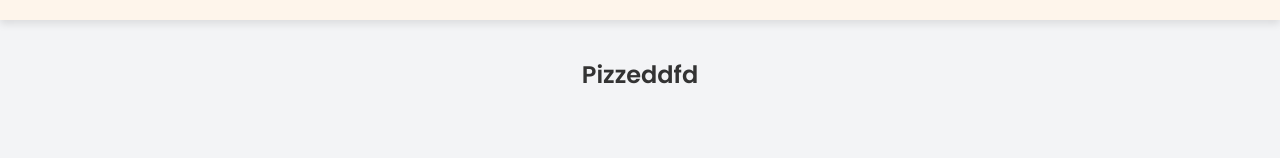
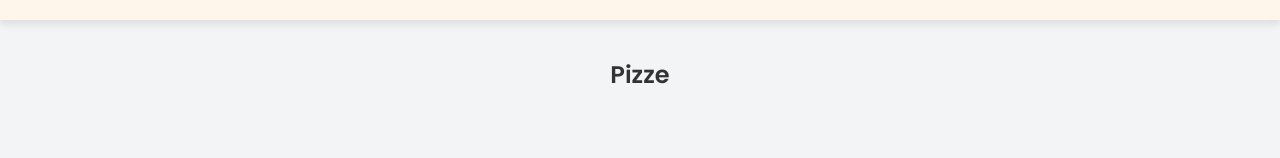
Before and after one commit to OGxE/mammuzza, a plain HTML site: page index.html in a window 1280 px wide. Shown: the part 175-333 px from the top of the page. Drawn offline with Linux system fonts and the light colour scheme.

Commit message:
Update index.html

```diff
--- a/index.html
+++ b/index.html
@@ -14,7 +14,7 @@
 
     </header>
             <nav class="menu">
-                <a href="pizze.html">Pizzeddfd</a><br><br>
+                <a href="pizze.html">Pizze</a><br><br>
                 <a href="panini.html">Panini</a><br><br>
                 <a href="drink.html">Drink</a><br><br>
             </nav>
```
